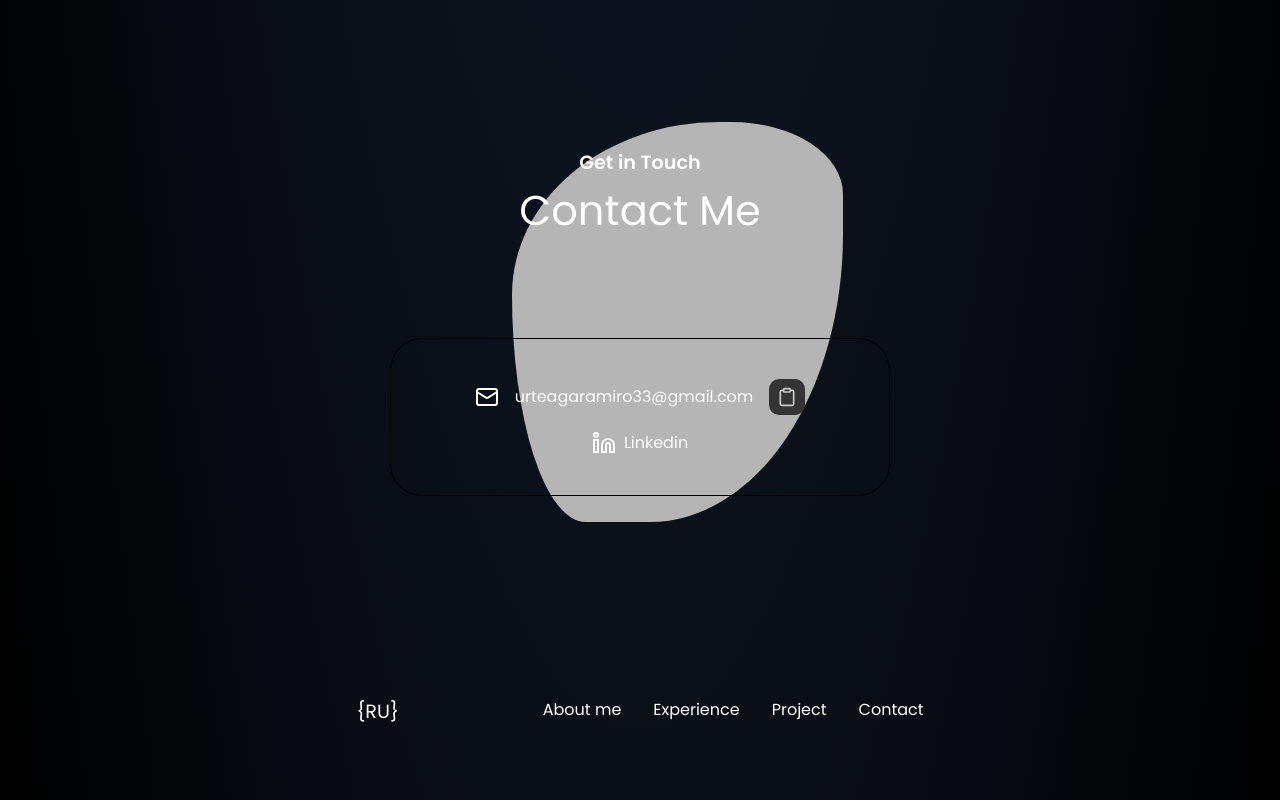
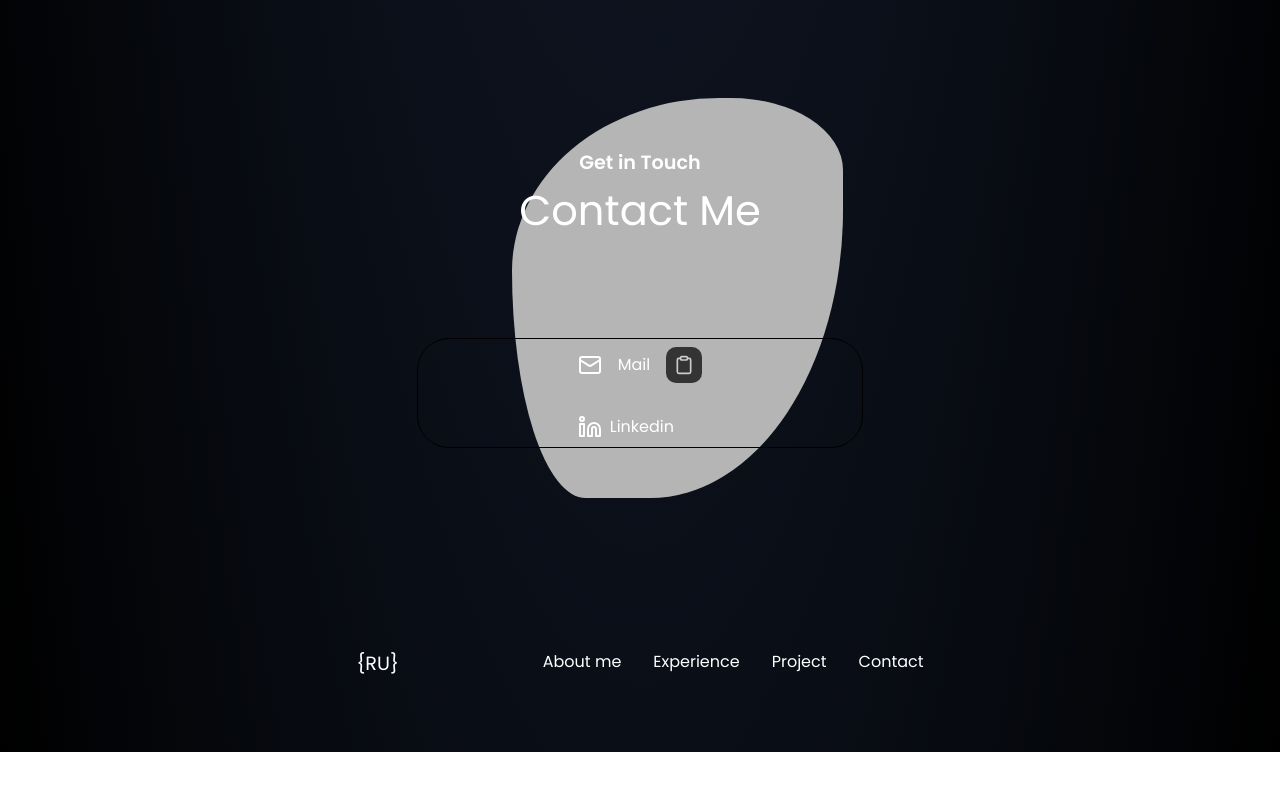
Before and after one commit to RamiroUrt/Portafolio, a React (Vite) app: page / in a window 1280 px wide. Shown: the part 5362-6162 px from the top of the page. After the commit the page ends 6114 px from the top, so only its background shows below. Built offline with nearby package versions, Linux system fonts and the light colour scheme.

Commit message:
overflow

```diff
--- a/index.html
+++ b/index.html
@@ -5,6 +5,10 @@
     <link rel="icon" type="image/svg+xml" href="./public/img/RU.png"/>
     <meta name="viewport" content="width=device-width, initial-scale=1.0" />
     <title>Portfolio Ramiro Urteaga</title>
+
+      <!-- Open Graph Meta Tags -->
+      <meta property="og:title" content="Portafolio Ramiro Urteaga" />
+      <meta property="og:url" content="https://portafolio-chi-gilt.vercel.app" />
   </head>
   <body>
     <div id="root" ></div>
--- a/src/assets/css/ButtonCopy.css
+++ b/src/assets/css/ButtonCopy.css
@@ -31,11 +31,9 @@
     cursor: pointer;
     position: relative;
     outline: none;
-    z-index: 34535353;
   }
 
   .btn-copy > .cp-tooltip {
-    z-index: 34535353;
     position: absolute;
     opacity: 0;
     visibility: 0;
--- a/src/assets/css/CardCont.css
+++ b/src/assets/css/CardCont.css
@@ -115,15 +115,11 @@
     flex-wrap: wrap;
 }
 .contact-info{
-    margin: 0 auto;
     display: flex;
+    flex-direction: column;
     justify-content: center;
-    align-items: center;
-    gap: 1rem;
-    padding: 1rem;
-    flex-wrap: wrap;
-    margin-left: 2rem;
-    margin-right: 2rem;
+    align-items: flex-start;
+    gap: 2rem;
 }
 
 
--- a/src/locales/en.json
+++ b/src/locales/en.json
@@ -74,7 +74,7 @@
     "contact": {
       "getInTouch": "Get in Touch",
       "title": "Contact Me",
-      "email": "urteagaramiro33@gmail.com",
+      "email": "Mail",
       "linkedin": "Linkedin",
       "nav": {
         "name": "{RU}",
--- a/src/locales/es.json
+++ b/src/locales/es.json
@@ -74,7 +74,7 @@
     "contact": {
       "getInTouch": "Ponte en Contacto",
       "title": "Contáctame",
-      "email": "urteagaramiro33@gmail.com",
+      "email": "Mail",
       "linkedin": "Linkedin",
       "nav": {
         "name": "{RU}",
--- a/src/views/Contact.jsx
+++ b/src/views/Contact.jsx
@@ -24,7 +24,7 @@ const Contact = () => {
                   </div>
           </div>
         <div className="container mt-[4rem]">
-          <div className="details_container mt-8 max-w-[500px]">
+          <div className="details_container overflow-visible mt-8 max-w-[500px] px-[10em] py-2">
             <div className="contact-info break-all dark:-text--light-white">
               <div className="mail flex gap-2 ">
                 <div className="copy">
```
